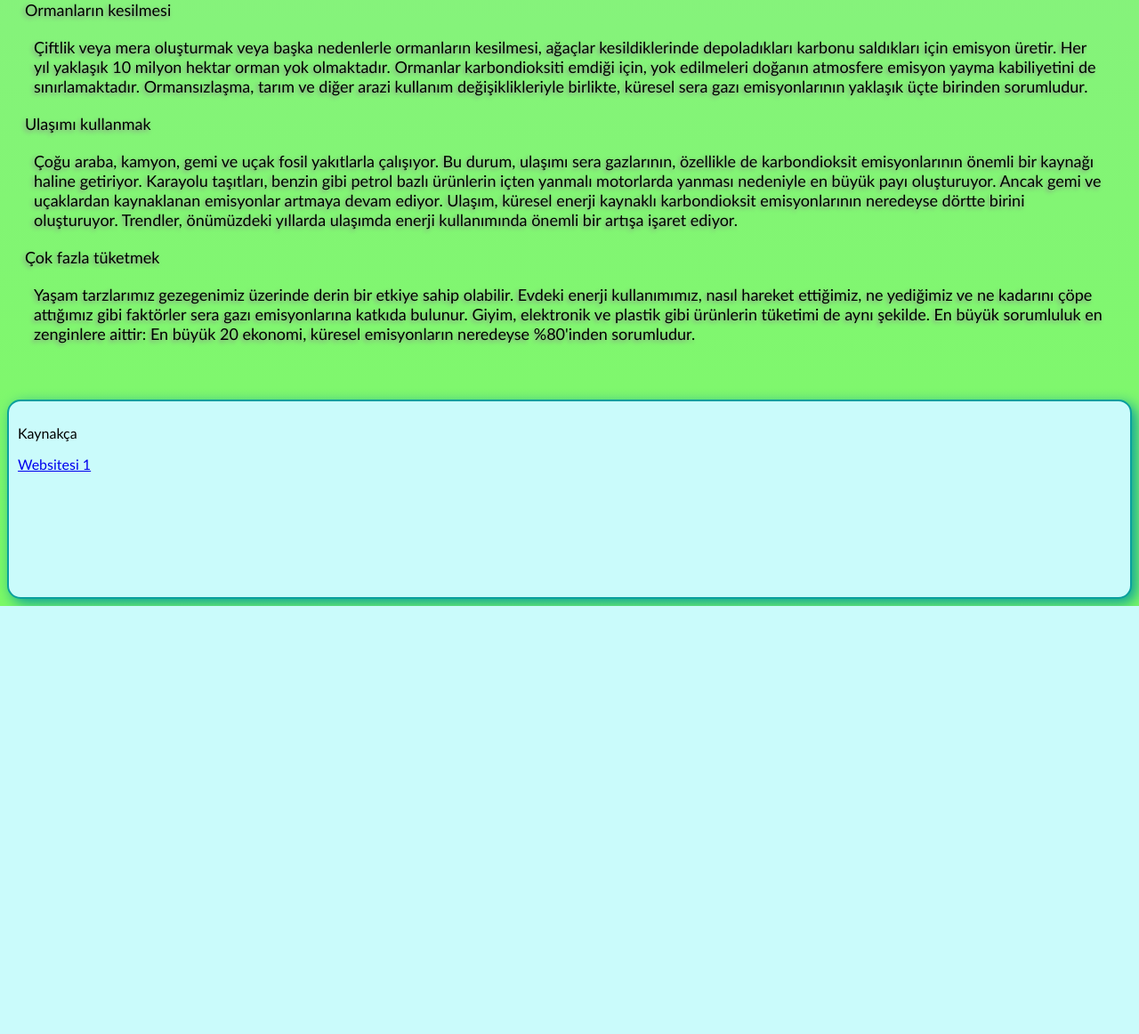
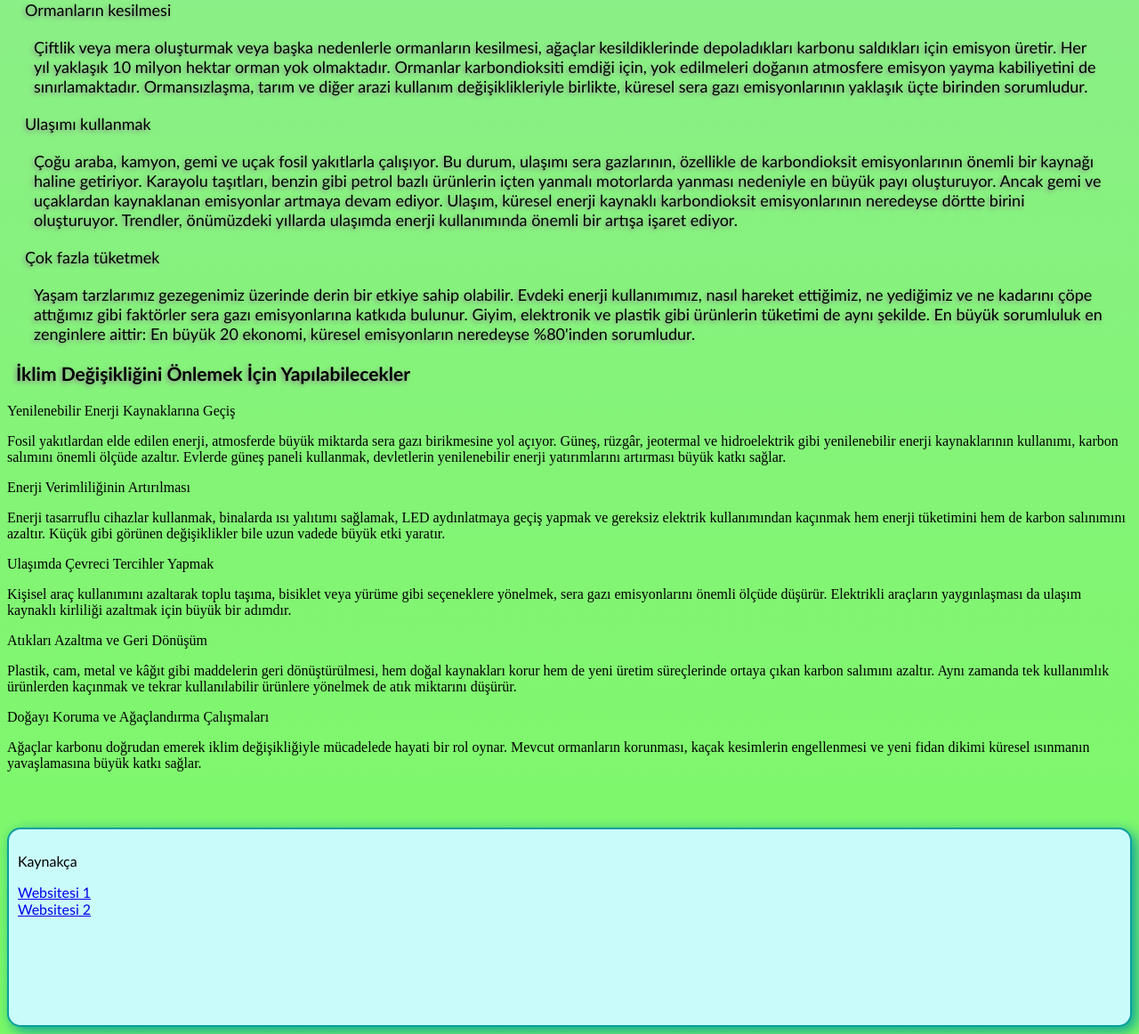
Before and after one commit to EfeKahramanoglu/Mezuniyet_Projesi-version1.0, a Flask app: page / in a window 1280 px wide. Shown: the part 2831-3993 px from the top of the page at 89% size. Before the commit the page ends 3512 px from the top, so only its background shows below. Run offline with Flask 3, Linux system fonts and the light colour scheme.

Commit message:
Update index.html

```diff
--- a/Mezuniyet Projesi/templates/index.html
+++ b/Mezuniyet Projesi/templates/index.html
@@ -105,6 +105,49 @@ Okyanus, küresel ısınmanın yol açtığı ısının çoğunu emer. Okyanusla
         <p>Yaşam tarzlarımız gezegenimiz üzerinde derin bir etkiye sahip olabilir. Evdeki enerji kullanımımız, nasıl hareket ettiğimiz, ne yediğimiz ve ne kadarını çöpe attığımız gibi faktörler sera gazı emisyonlarına katkıda bulunur. Giyim, elektronik ve plastik gibi ürünlerin tüketimi de aynı şekilde. En büyük sorumluluk en zenginlere aittir: En büyük 20 ekonomi, küresel emisyonların neredeyse %80'inden sorumludur.</p>
     </div>
 
+
+
+<div class="albaslik3">
+        <h3>İklim Değişikliğini Önlemek İçin Yapılabilecekler</h3>
+    </div>
+
+
+
+
+
+</div>
+<div class="icerikler">
+
+<div class="icerikbaslik3-1">
+        <p>Yenilenebilir Enerji Kaynaklarına Geçiş</p>
+    </div>
+    <div class="icerik3-1">
+        <p>Fosil yakıtlardan elde edilen enerji, atmosferde büyük miktarda sera gazı birikmesine yol açıyor. Güneş, rüzgâr, jeotermal ve hidroelektrik gibi yenilenebilir enerji kaynaklarının kullanımı, karbon salımını önemli ölçüde azaltır. Evlerde güneş paneli kullanmak, devletlerin yenilenebilir enerji yatırımlarını artırması büyük katkı sağlar.</p>
+    </div>
+    <div class="icerikbaslik3-2">
+        <p>Enerji Verimliliğinin Artırılması</p>
+    </div>
+    <div class="icerik3-2">
+        <p>Enerji tasarruflu cihazlar kullanmak, binalarda ısı yalıtımı sağlamak, LED aydınlatmaya geçiş yapmak ve gereksiz elektrik kullanımından kaçınmak hem enerji tüketimini hem de karbon salınımını azaltır. Küçük gibi görünen değişiklikler bile uzun vadede büyük etki yaratır.</p>
+    </div>
+    <div class="icerikbaslik3-3">
+        <p>Ulaşımda Çevreci Tercihler Yapmak</p>
+    </div>
+    <div class="icerik3-3">
+        <p>Kişisel araç kullanımını azaltarak toplu taşıma, bisiklet veya yürüme gibi seçeneklere yönelmek, sera gazı emisyonlarını önemli ölçüde düşürür. Elektrikli araçların yaygınlaşması da ulaşım kaynaklı kirliliği azaltmak için büyük bir adımdır.</p>
+    </div>
+    <div class="icerikbaslik3-4">
+        <p>Atıkları Azaltma ve Geri Dönüşüm</p>
+    </div>
+    <div class="icerik3-4">
+        <p>Plastik, cam, metal ve kâğıt gibi maddelerin geri dönüştürülmesi, hem doğal kaynakları korur hem de yeni üretim süreçlerinde ortaya çıkan karbon salımını azaltır. Aynı zamanda tek kullanımlık ürünlerden kaçınmak ve tekrar kullanılabilir ürünlere yönelmek de atık miktarını düşürür.</p>
+    </div>
+    <div class="icerikbaslik3-5">
+        <p>Doğayı Koruma ve Ağaçlandırma Çalışmaları</p>
+    </div>
+    <div class="icerik3-5">
+        <p>Ağaçlar karbonu doğrudan emerek iklim değişikliğiyle mücadelede hayati bir rol oynar. Mevcut ormanların korunması, kaçak kesimlerin engellenmesi ve yeni fidan dikimi küresel ısınmanın yavaşlamasına büyük katkı sağlar.</p>
+    </div>
 </div>
 
 
@@ -116,6 +159,10 @@ Okyanus, küresel ısınmanın yol açtığı ısının çoğunu emer. Okyanusla
         </div>
         <div class="link">
             <a href="https://www.un.org/en/climatechange/what-is-climate-change">Websitesi 1</a>
+
+        </div>
+        <div class="link1">
+            <a href="https://www.chatgpt.com">Websitesi 2</a>
         </div>
 
     </div>
```
